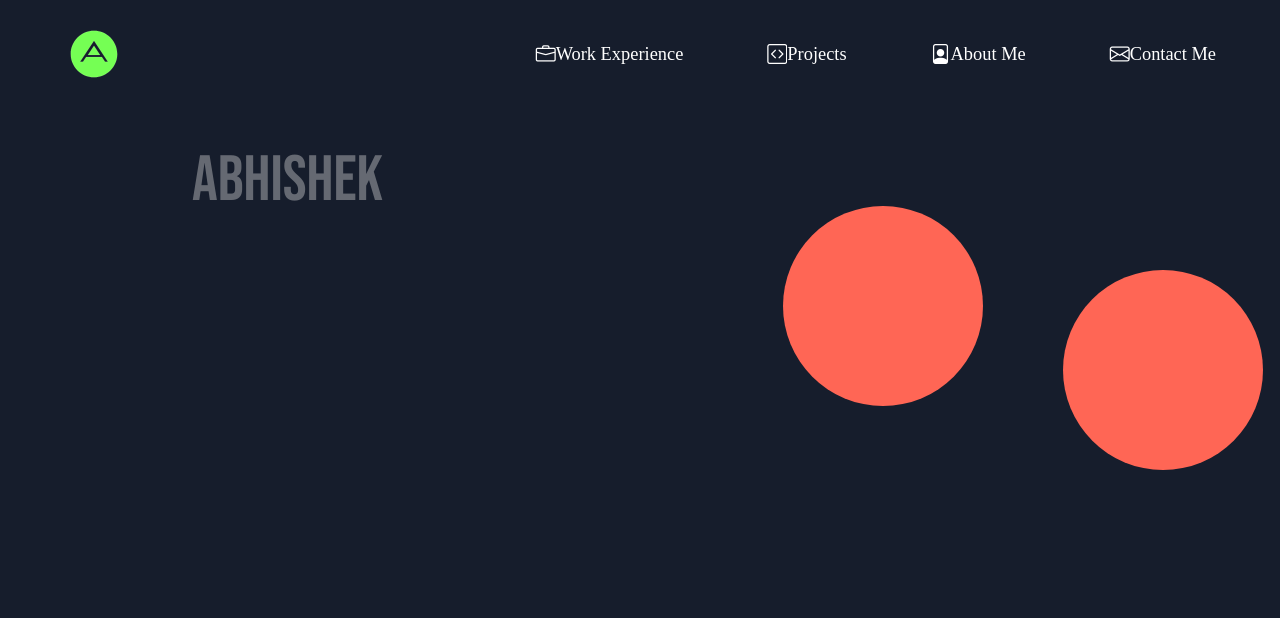
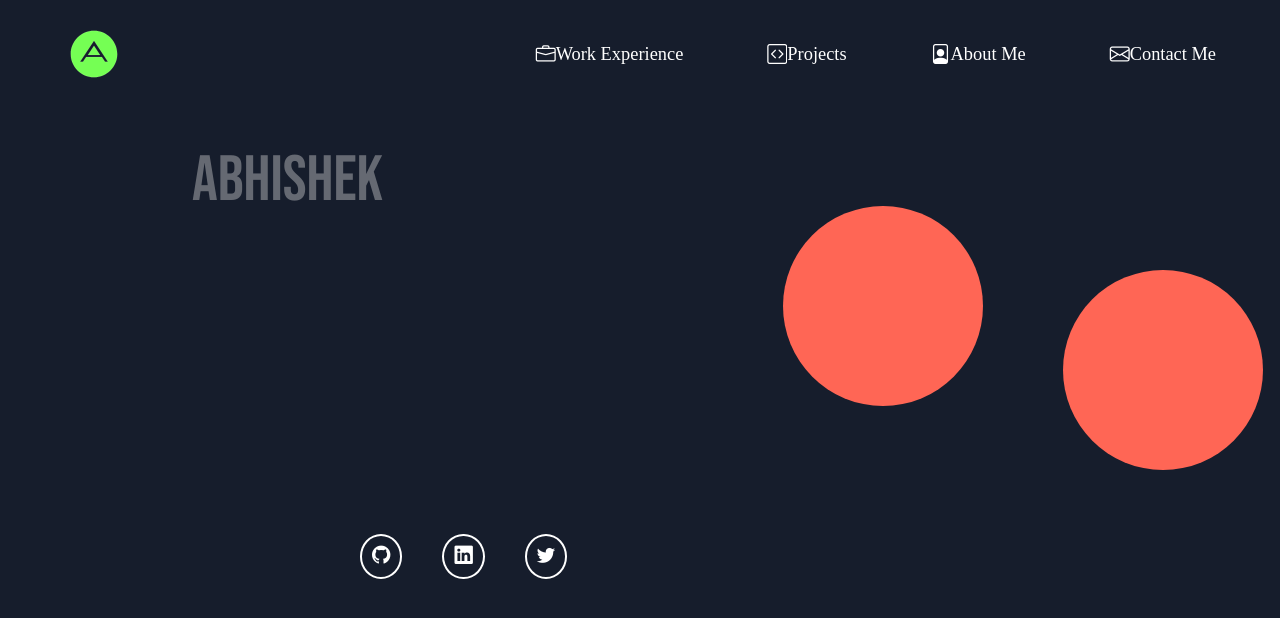
Before and after one commit to abhishekY2401/abhixyz, a React (Create React App) app: page / in a window 1280 px wide. Shown: the top 618 px of the page. Built offline with nearby package versions, Linux system fonts and the light colour scheme; a web font is replaced by a local one.

Commit message:
added and adjusted links

```diff
--- a/src/App.css
+++ b/src/App.css
@@ -34,3 +34,25 @@ main {
 .circles-2 {
   transform: translate(30rem, 15vw);
 }
+
+.social-links {
+  width: 20%;
+  margin-top: 20vw;
+  margin-left: 20rem;
+  display: flex;
+  align-items: center;
+}
+
+.github,
+.linkedin,
+.twitter {
+  margin-left: 40px;
+  padding: 10px;
+  border: 2px solid #fff;
+  border-radius: 50%;
+}
+
+.linkedin:hover,
+.twitter:hover {
+  color: rgb(32 135 242);
+}
--- a/src/App.js
+++ b/src/App.js
@@ -14,7 +14,20 @@ function App() {
       </main>
 
       <section>
-        <div className="social-links"></div>
+        <div className="social-links">
+          <a href="https://github.com/abhishekY2401/" className="github">
+            <i class="bi bi-github"></i>
+          </a>
+          <a
+            href="https://www.linkedin.com/in/abhishek-yadav-1a1808205/"
+            className="linkedin"
+          >
+            <i class="bi bi-linkedin"></i>
+          </a>
+          <a href="https://twitter.com/AbhiY2852" className="twitter">
+            <i class="bi bi-twitter"></i>
+          </a>
+        </div>
       </section>
     </div>
   );
```
